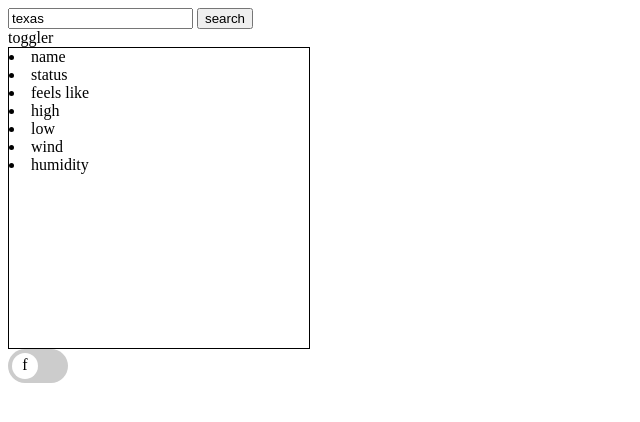
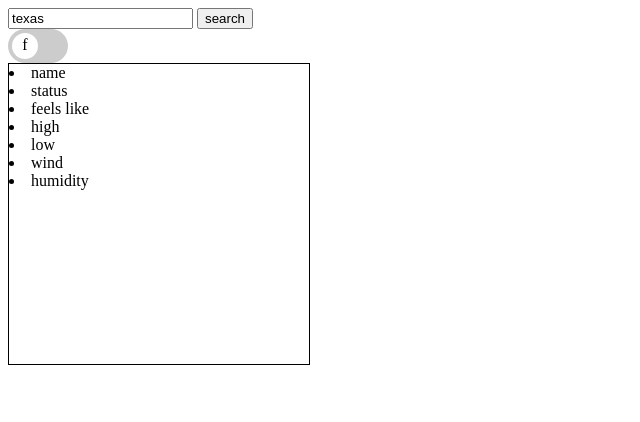
Before and after one commit to Michaelleojacob/weatherAppV1, a website built with webpack: page src/index.html in a window 1280 px wide. Shown: the whole page, without its empty margins (0-640 px from the left). Built offline with nearby package versions, Linux system fonts and the light colour scheme; no server answers.

Commit message:
toggler looking good, it is being displayed on the screen. everything looks nice

```diff
--- a/src/domModule/domModule.js
+++ b/src/domModule/domModule.js
@@ -2,6 +2,7 @@ const domObj = {
   container: document.querySelector('#container'),
   form: document.querySelector('#form'),
   input: document.querySelector('#input'),
+  toggler: document.querySelector('#toggler'),
 };
 
 const li = {
--- a/src/index.html
+++ b/src/index.html
@@ -12,7 +12,7 @@
         <input id="input" type="text" value="texas" />
         <button id="searchBtn">search</button>
       </form>
-      <div id="toggler">toggler</div>
+      <div id="toggler"></div>
       <div id="card">
         <li id="name">name</li>
         <li id="status">status</li>
--- a/src/script.js
+++ b/src/script.js
@@ -1,13 +1,17 @@
 import myCombineFetchAndDom from './combineFetchAndDom/combineFetchAndDom';
 import eventManager from './eventManager/eventManager';
-import checkboxSlider from './view/checkboxSlider/checkboxSlider';
+import myView from './view/view';
 import './style.css';
 
 const myApp = () => {
   const app = {
     init() {
+      this.manageView();
       this.manageEvents();
       this.testing();
+    },
+    manageView() {
+      myView();
     },
     manageEvents() {
       eventManager();
@@ -38,7 +42,3 @@ myApp();
 //   renderDom(b);
 // };
 // a();
-
-const newSlider = checkboxSlider();
-const container = document.querySelector('#container');
-container.appendChild(newSlider);
--- a/src/view/checkboxSlider/checkboxSlider.js
+++ b/src/view/checkboxSlider/checkboxSlider.js
@@ -19,7 +19,3 @@ export default function checkboxSlider() {
   wrapper.appendChild(sliderRound);
   return wrapper;
 }
-
-// label > checkbox > span
-
-// theirs =  checkbox | switch > inner > disc
--- /dev/null
+++ b/src/view/view.js
@@ -0,0 +1,15 @@
+import checkboxSlider from './checkboxSlider/checkboxSlider';
+import domObj from '../domModule/domModule';
+
+export default function myView() {
+  const view = {
+    init() {
+      this.runCheckboxSlider();
+    },
+    runCheckboxSlider() {
+      const checkbox = checkboxSlider();
+      domObj.toggler.appendChild(checkbox);
+    },
+  };
+  return view.init();
+}
```
Also changed, not shown: dist/index.bundle.js, dist/index.html.
